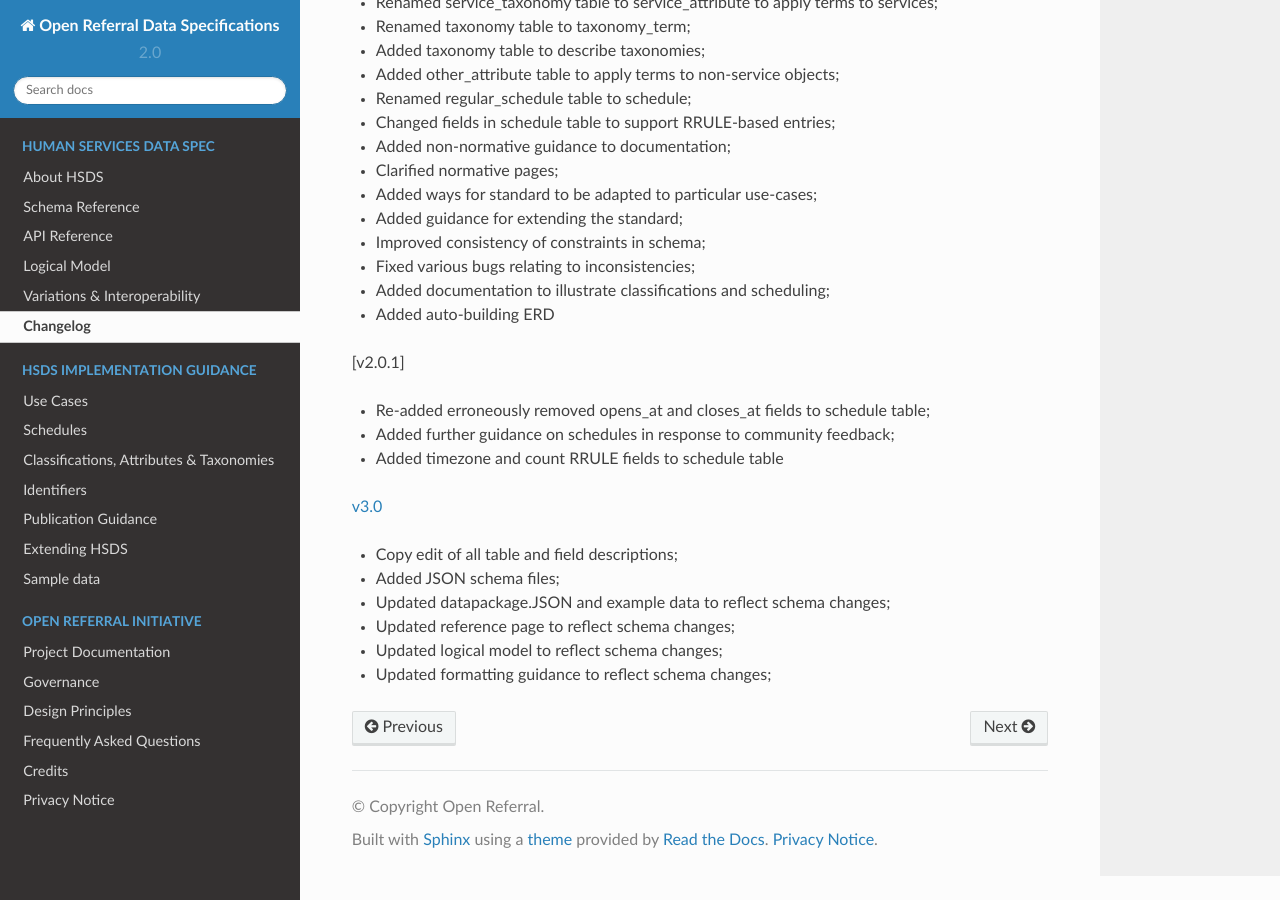
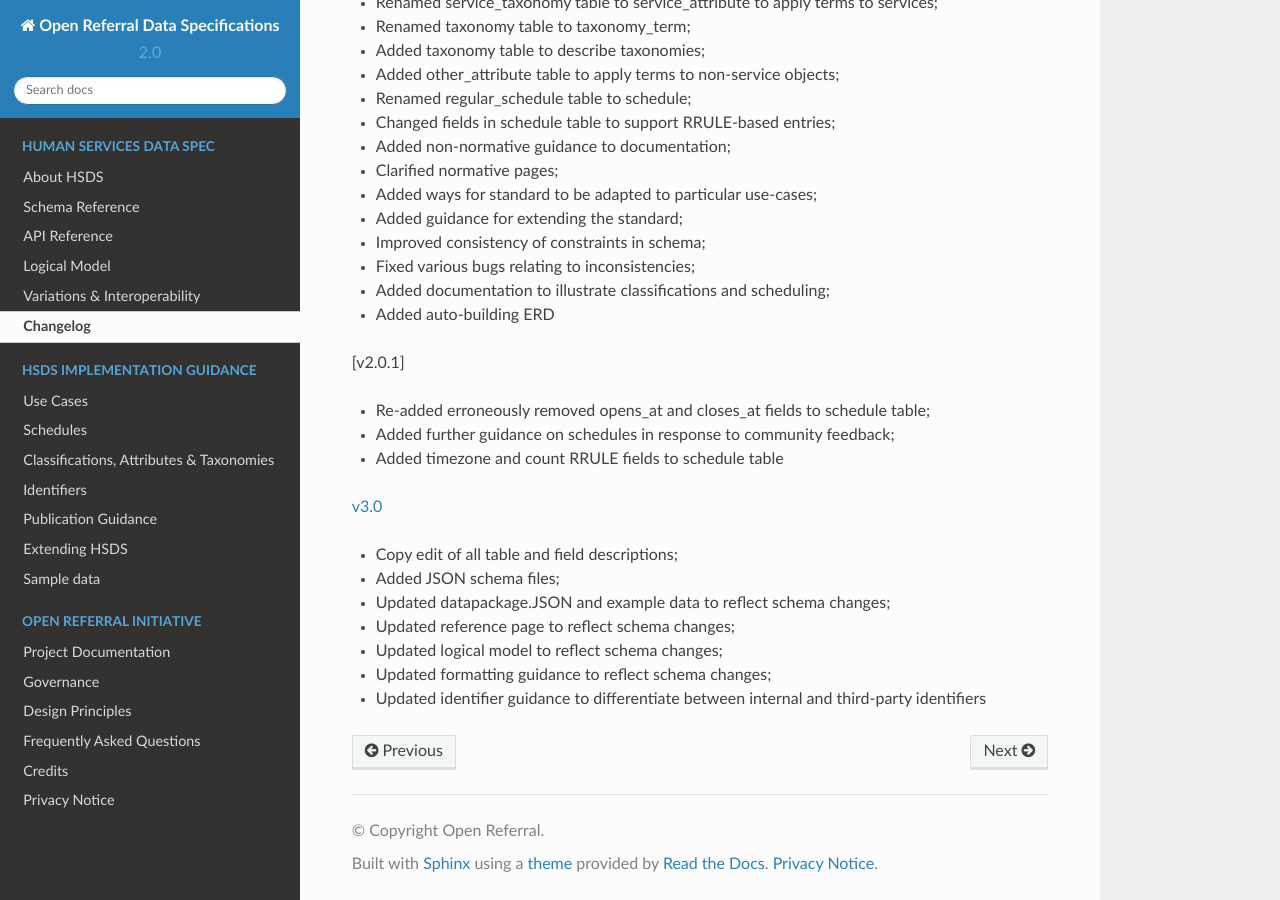
Before and after one commit to openreferral/specification, a Sphinx documentation site: the page built from docs/hsds/changelog.md, in a window 1280 px wide and 900 px high, scrolled down 2041 px. Built offline with Sphinx 7.4.7 and the Read the Docs theme 2.0.0, drawn with Linux system fonts in a browser that asks for light colours; a script that is not in the unit is left out; comment, search, counter and statistics services are not loaded.

Commit message:
update changelog

```diff
--- a/docs/hsds/changelog.md
+++ b/docs/hsds/changelog.md
@@ -106,3 +106,4 @@ No changes.
 * Updated reference page to reflect schema changes;
 * Updated logical model to reflect schema changes;
 * Updated formatting guidance to reflect schema changes;
+* Updated identifier guidance to differentiate between internal and third-party identifiers
```
